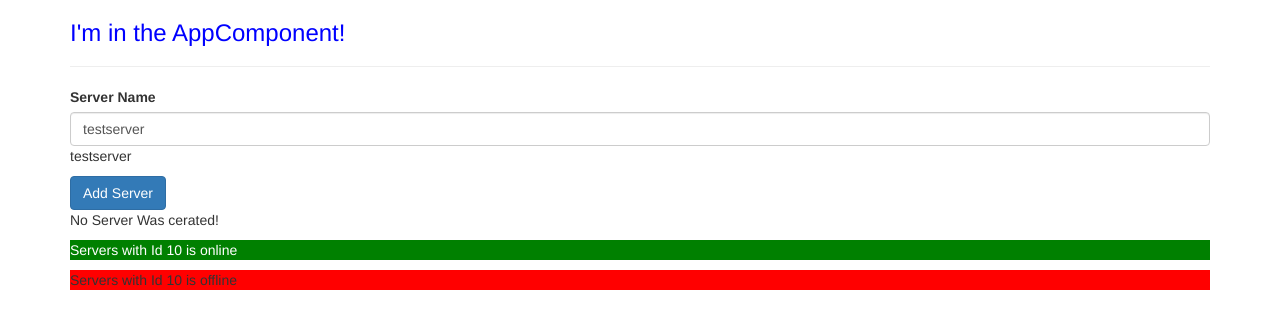
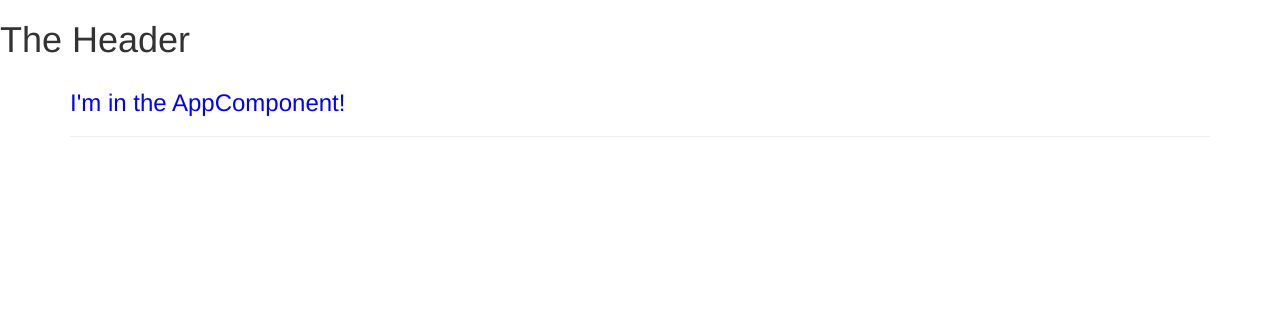
Before and after one commit to vvardhanz/angular4-dunwoody, an Angular app: page / in a window 1280 px wide. Shown: the top 328 px of the page. Built offline with nearby package versions, Linux system fonts and the light colour scheme.

Commit message:
Initial header component

```diff
--- a/src/app/app.component.html
+++ b/src/app/app.component.html
@@ -1,10 +1,11 @@
 <!--The whole content below can be removed with the new code.-->
+
+<app-header> </app-header>
 <div class="container">
    <div class="row">
        <div class="col-xs-12">
             <h3>I'm in the AppComponent!</h3>
               <hr>
-             <app-servers> </app-servers>
        </div>
    </div>
 </div>
--- /dev/null
+++ b/src/app/header/header.component.html
@@ -0,0 +1 @@
+<h1> The Header </h1>
--- a/src/app/server/server.component.html
+++ /dev/null
@@ -1,3 +0,0 @@
-<p [ngStyle]="{backgroundColor: getColor()}"
-    [ngClass]="{online: serverStatus === 'online'}">
-    {{ 'Servers' }}  with Id  {{ serverId }} is {{ getServerStatus() }}</p>
--- a/src/app/server/server.component.ts
+++ /dev/null
@@ -1,30 +0,0 @@
-import { Component } from '@angular/core';
-
-
-@Component({
-   selector:  'app-server',
-   templateUrl: './server.component.html',
-   styles: [`
-       .online {
-             color: white;
-        }
-   `]
-})
-export class ServerComponent {
-
-    serverId: number = 10;
-    serverStatus: string = 'Offline';
-
-
-    constructor() {
-       this.serverStatus = Math.random() > 0.5 ? 'online' : 'offline';
-    }
-
-    getServerStatus() {
-        return this.serverStatus;
-    }
-
-    getColor() {
-         return this.serverStatus === 'online' ? 'green' : 'red';
-    }
-}
--- a/src/app/servers/servers.component.html
+++ /dev/null
@@ -1,19 +0,0 @@
-
-<label> Server Name </label>
-<!-- <input type="text" class="form-control" (input)="onUpdateServerName($event)"> -->
-
-<input type="text" class="form-control"
-  [(ngModel)]="serverName">
-
-<p>{{serverName}}</p>
-<button class="btn btn-primary"
- [disabled]="!allowNewServer"
-  (click)="onCreateServer()"> Add Server </button>
-
-<!-- <p [innerText]="allowNewServer"></p> -->
-<p *ngIf="serverCreated; else noServer">Server was created, Server name is {{serverCreationStatus}}</p>
-<ng-template #noServer>
-     <p> No Server Was cerated! </p>
-</ng-template>
-<app-server></app-server>
-<app-server></app-server>
--- a/src/app/servers/servers.component.ts
+++ /dev/null
@@ -1,38 +0,0 @@
-import { Component, OnInit } from '@angular/core';
-
-import { FormsModule } from "@angular/forms";
-
-@Component({
-  selector: 'app-servers',
-  //template: `
-   //<app-server></app-server>
-   //<app-server></app-server>`,
-  templateUrl: './servers.component.html',
-  styleUrls: ['./servers.component.css']
-})
-export class ServersComponent implements OnInit {
-
-  allowNewServer = false;
-  serverCreationStatus = "No server was created! ";
-  serverName= 'testserver';
-   serverCreated = false;
-
-  constructor() {
-    setTimeout(() => {
-        this.allowNewServer = true;
-    }, 2000);
-  }
-
-
-  ngOnInit() {
-  }
-
-   onCreateServer() {
-       this.serverCreated = true;
-       this.serverCreationStatus = 'Server was created!  Name is ' + this.serverName;
-   }
-
-   onUpdateServerName(event: any ) {
-      this.serverName = (<HTMLInputElement>event.target).value;
-   }
-}
```
Also changed, not shown: src/app/app.module.ts (+5 -7 lines), src/app/header/header.component.ts (added, +11 -0 lines), src/app/servers/servers.component.css (deleted).
